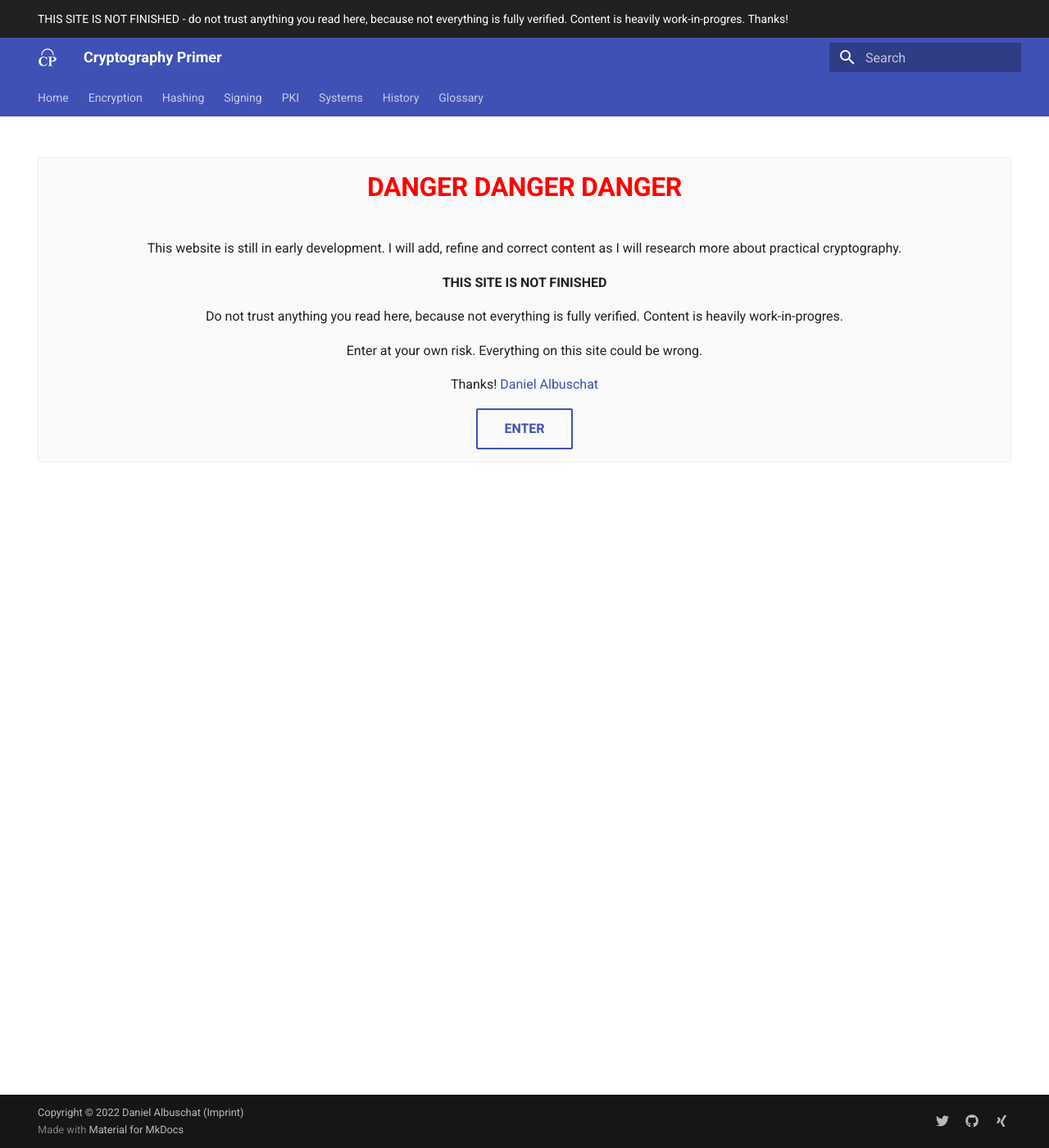
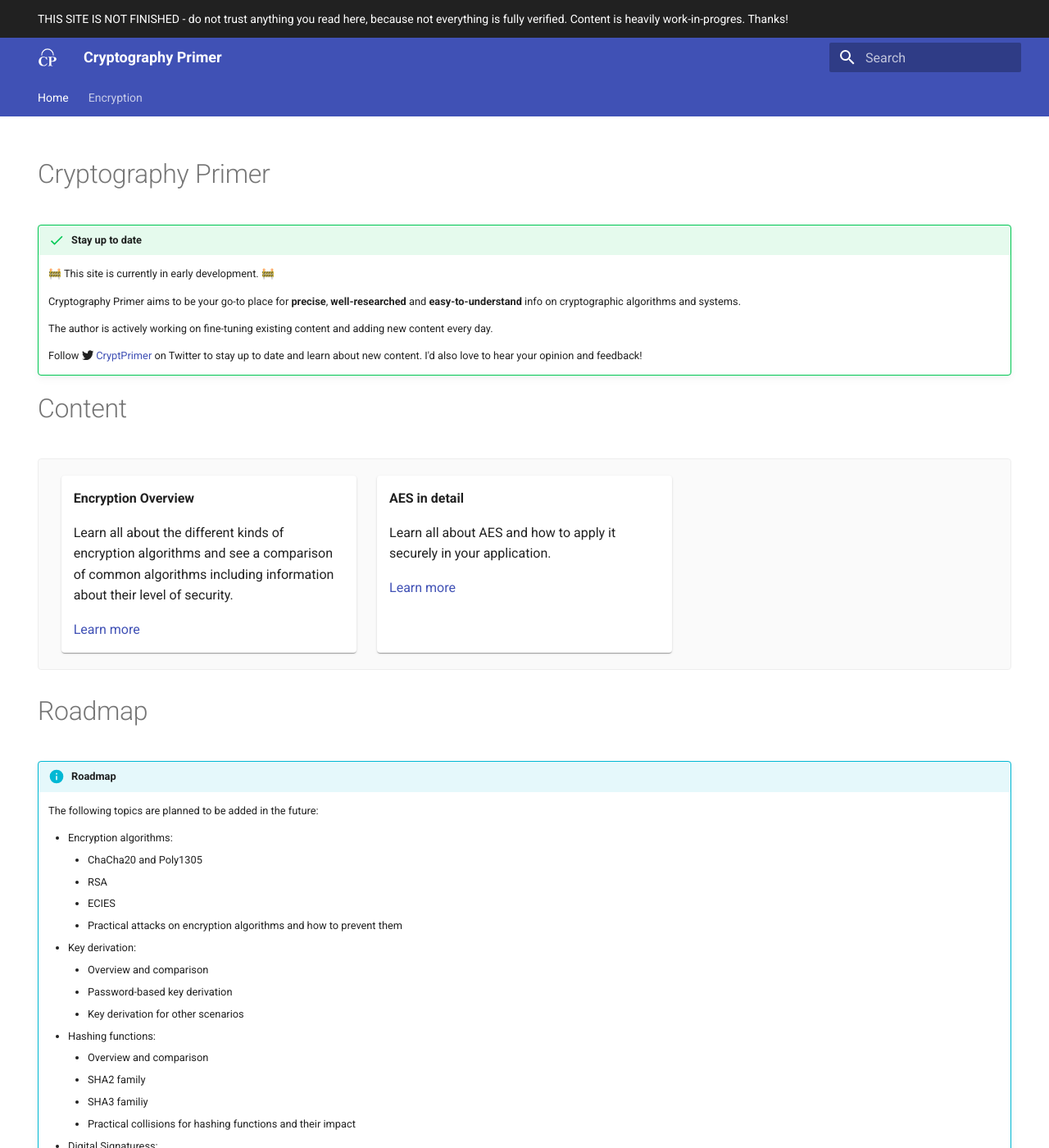
Before and after one commit to daniel-kun/cryptography-primer.info, an MkDocs documentation site: the page built from docs/index.md, in a window 1280 px wide and 1400 px high. Shown: the whole window at 82% size. Built offline with MkDocs 1.6.1 and Material for MkDocs 9.7.7, drawn with Linux system fonts in a browser that asks for light colours; some of the changed text lies outside the part shown.

Commit message:
Redesigned the entry page - Only include the content that is already there - Include a Roadmap for future content - Remove the large "DANGER" signposts - Remove the navigation entries to content that does not yet exist
I feel that I can share this publicly now.

```diff
--- a/docs/index.md
+++ b/docs/index.md
@@ -4,19 +4,76 @@ hide:
   - toc
 ---
 
-<div class="welcome danger">
+# Cryptography Primer
 
-  <h1>DANGER DANGER DANGER</h1>
+!!! success "Stay up to date"
 
-  <p>This website is still in early development. I will add, refine and correct content as I will research more about practical cryptography.</p>
+    &#x1f6a7; This site is currently in early development. &#x1f6a7;
 
-  <p style="font-weight: bold">THIS SITE IS NOT FINISHED<p>
+    Cryptography Primer aims to be your go-to place for __precise__, __well-researched__ and __easy-to-understand__ info on cryptographic algorithms and systems.
 
-  <p>Do not trust anything you read here, because not everything is fully verified. Content is heavily work-in-progres.</p>
+    The author is actively working on fine-tuning existing content and adding new content every day.
 
-  <p>Enter at your own risk. Everything on this site could be wrong.</p>
+    Follow :fontawesome-brands-twitter: [CryptPrimer](https://twitter.com/CryptPrimer) on Twitter to stay up to date and learn about new content. I'd also love to hear your opinion and feedback!
 
-  <p>Thanks! <a href="https://twitter.com/dalbuschat">Daniel Albuschat</a></p>
+# Content
 
-  <a class="md-button" href="/index2/">ENTER</a>
-</div>
+<div class="contents">
+    <div onclick="window.location='/encryption/'">
+        <b>Encryption Overview</b>
+        <p>
+        Learn all about the different kinds of encryption algorithms and see a comparison of common algorithms including information about their level of security.
+        </p>
+        <a>Learn more</a>
+    </div>
+
+    <div onclick="window.location='/algorithms/aes/'">
+        <b>AES in detail</b>
+        <p>
+        Learn all about AES and how to apply it securely in your application.
+        </p>
+        <a>Learn more</a>
+    </div>
+  </div>
+
+
+# Roadmap
+
+!!! info "Roadmap"
+
+    The following topics are planned to be added in the future:
+
+    - Encryption algorithms:
+        - ChaCha20 and Poly1305
+        - RSA
+        - ECIES
+        - Practical attacks on encryption algorithms and how to prevent them
+    - Key derivation:
+        - Overview and comparison
+        - Password-based key derivation
+        - Key derivation for other scenarios
+    - Hashing functions:
+        - Overview and comparison
+        - SHA2 family
+        - SHA3 familiy
+        - Practical collisions for hashing functions and their impact
+    - Digital Signaturess:
+        - Overview and Comparison
+        - ...
+    - Message Authentication Codes
+        - Overview and Comparison
+        - ...
+    - Public Key Infrastructure
+        - PKI explained
+        - TLS explained
+        - x.509 Certificates
+        - Certificate Signing and Verification
+    - Cryptography in widespread use
+        - WPA (WiFi)
+        - PGP
+        - SSH
+        - Bluetooth
+        - HTTPS
+    - History
+        - The history of cryptography from ancient until today
+        - A glimpse in the future: Quantum Computer and cryptography
--- a/mkdocs.yml
+++ b/mkdocs.yml
@@ -1,13 +1,13 @@
 site_name: Cryptography Primer
 nav:
-- Home: index2.md
+- Home: index.md
 - Encryption: encryption.md
-- Hashing: hashing.md
-- Signing: signing.md
-- PKI: pki.md
-- Systems: systems.md
-- History: history.md
-- Glossary: glossary.md
+# - Hashing: hashing.md
+# - Signing: signing.md
+# - PKI: pki.md
+# - Systems: systems.md
+# - History: history.md
+# - Glossary: glossary.md
 
 theme:
   name: material
```
Also changed, not shown: docs/algorithms/aes.md (+0 -1 lines).
